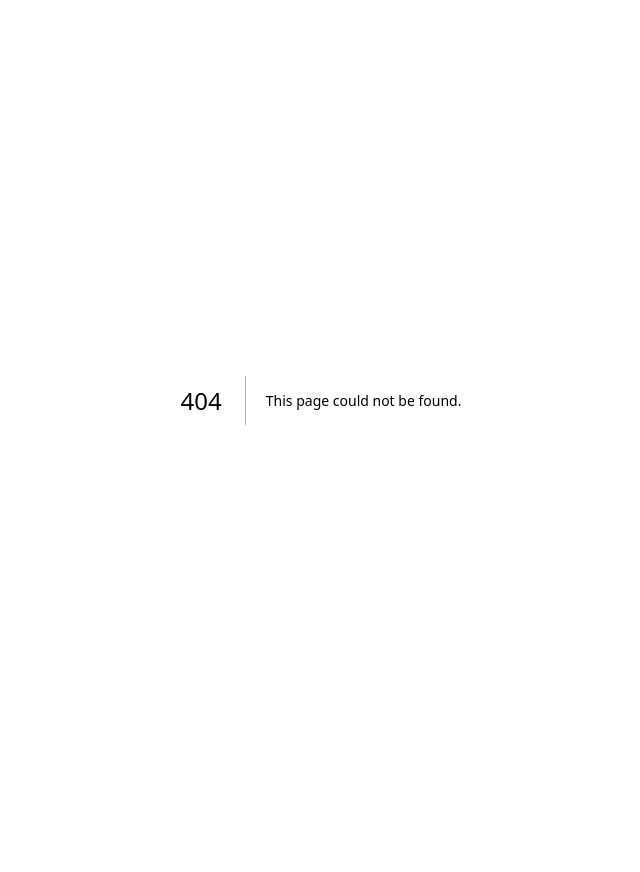
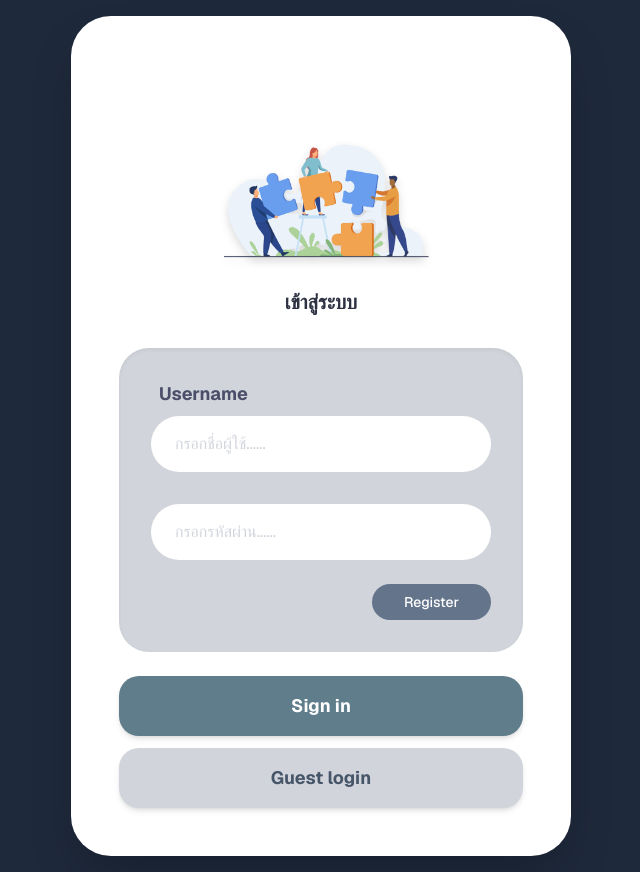
Before and after one commit to Oatto319/FinalProject, a Next.js app: page /login in a window 1280 px wide. Before the commit this address had no page. Shown: the whole page, without its empty margins (319-959 px from the left). Before the commit the page ends 800 px from the top, so only its background shows below. Built offline with nearby package versions, Linux system fonts and the light colour scheme.

Commit message:
setup login page

```diff
--- /dev/null
+++ b/app/login/page.tsx
@@ -0,0 +1,68 @@
+'use client';
+
+import React from 'react';
+
+export default function LoginPage() {
+  return (
+    <div className="min-h-screen bg-[#1E293B] flex items-center justify-center p-4 font-sans">
+      {/* Main White Container */}
+      <div className="bg-white w-full max-w-[500px] rounded-[40px] overflow-hidden shadow-2xl flex flex-col items-center p-8 md:p-12">
+
+        {/* Top Illustration - ปรับให้ใหญ่ขึ้นและขยับขึ้นด้านบนด้วย -mt-12 */}
+        <div className="w-full flex justify-center -mt-12 mb-4">
+          <img
+            src="/img/team.png"
+            alt="Team Illustration"
+            className="w-full max-w-[360px] h-auto object-contain drop-shadow-lg"
+            onError={(e) => {
+              // Fallback ในกรณีที่ยังไม่มีไฟล์รูปในเครื่องจริง
+              e.currentTarget.src = "https://img.freepik.com/free-vector/team-holding-jigsaw-puzzle-pieces_74855-6962.jpg";
+            }}
+          />
+        </div>
+
+        {/* Title */}
+        <h1 className="text-[#2D3142] text-xl font-bold mb-8">เข้าสู่ระบบ</h1>
+
+        {/* Login Form Gray Box */}
+        <div className="w-full bg-[#D1D5DB] rounded-[30px] p-8 mb-6 flex flex-col gap-4 shadow-inner">
+          <div className="flex flex-col gap-2">
+            <label className="text-[#4A4E69] font-bold text-lg ml-2">Username</label>
+            <input
+              type="text"
+              placeholder="กรอกชื่อผู้ใช้......"
+              className="w-full bg-white rounded-full py-4 px-6 text-gray-600 focus:outline-none focus:ring-2 focus:ring-blue-400 transition-all placeholder:text-gray-300"
+            />
+          </div>
+
+          <div className="flex flex-col gap-2 relative">
+            <input
+              type="password"
+              placeholder="กรอกรหัสผ่าน......"
+              className="w-full bg-white rounded-full py-4 px-6 text-gray-600 focus:outline-none focus:ring-2 focus:ring-blue-400 transition-all placeholder:text-gray-300 mt-4"
+            />
+          </div>
+
+          {/* Register Button (Right Aligned inside gray box) */}
+          <div className="flex justify-end mt-2">
+            <button className="bg-[#64748B] text-white px-8 py-2 rounded-full hover:bg-[#475569] transition-colors text-sm font-medium">
+              Register
+            </button>
+          </div>
+        </div>
+
+        {/* Action Buttons */}
+        <div className="w-full flex flex-col gap-3">
+          <button className="w-full bg-[#607D8B] text-white py-4 rounded-[20px] font-bold text-lg hover:brightness-95 transition-all shadow-md active:scale-95">
+            Sign in
+          </button>
+
+          <button className="w-full bg-[#D1D5DB] text-[#475569] py-4 rounded-[20px] font-bold text-lg hover:bg-gray-200 transition-all shadow-md active:scale-95">
+            Guest login
+          </button>
+        </div>
+
+      </div>
+    </div>
+  );
+}
```
Also changed, not shown: public/img/team.png (added).
